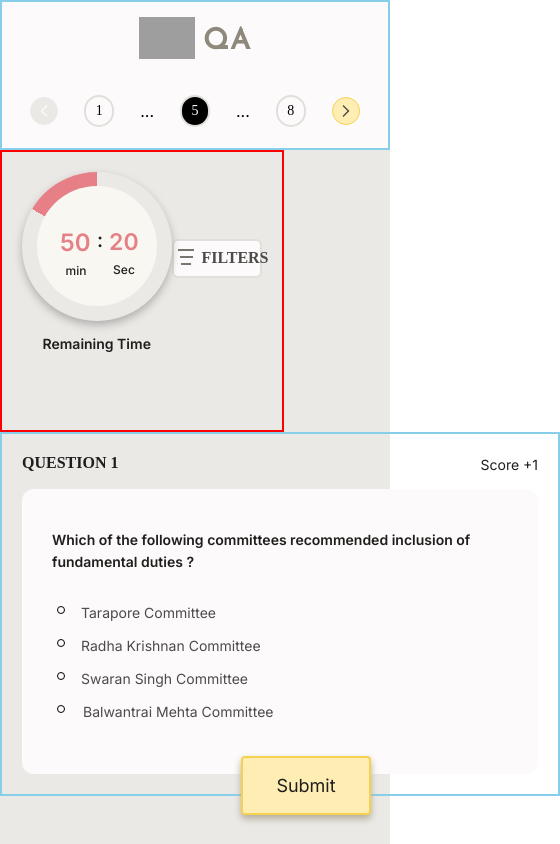
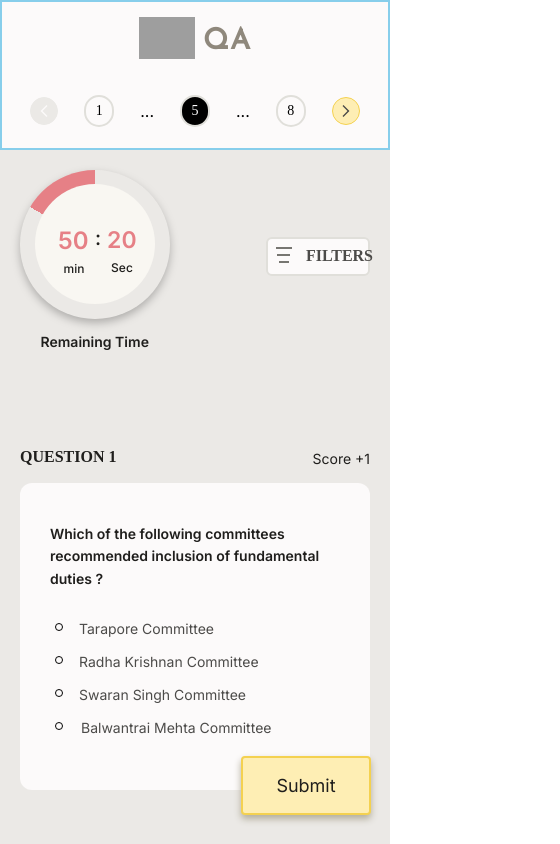
Before and after one commit to devika-2002/assessment_platform, a Next.js app: page /assessmentComponents in a window 390 px wide. Shown: the top 844 px of the page, 560 px wide, since content can reach past the window. Built offline with nearby package versions, Linux system fonts and the light colour scheme; grey boxes are pictures that could not be loaded; a web font is replaced by a local one.

Commit message:
lets start routing page working on mobile view  made changes on CSS

```diff
--- a/app/assessmentComponents/assessment.css
+++ b/app/assessmentComponents/assessment.css
@@ -94,13 +94,11 @@ body {
 }
 
 .Mcq-container {
-    border: 2px solid skyblue;
     margin-top: 66px;
     width: 560px;
 }
 
 .question-score {
-    width: 560px;
     height: 19px;
 }
 
@@ -129,7 +127,6 @@ body {
 }
 
 .mcq-que-div {
-    width: 560px;
     margin-top: 16px;
     padding: 40px;
     flex-direction: column;
@@ -324,7 +321,7 @@ body {
 
     .Mcq-container {
         margin-top: 0;
-
+        width: 100%;
     }
 
     .question-score {
--- a/app/assessmentComponents/filter.css
+++ b/app/assessmentComponents/filter.css
@@ -1,7 +1,4 @@
 .filter-container {
-    border: 1px solid black;
-    width: 284px;
-    height: 375px;
     flex-shrink: 0;
     border-radius: 12px;
     border: 1px dashed #d1c9a0;
@@ -170,7 +167,6 @@
     }
 
     .mobile-only {
-        border: 1px solid black;
         width: 104px;
         height: 39px;
         margin-top: 67px;
--- a/app/assessmentComponents/timer.css
+++ b/app/assessmentComponents/timer.css
@@ -1,5 +1,4 @@
 .timer-filter-container{
-    border: 2px solid red;
     width: 284px;
 }
 .timer-container {
@@ -120,6 +119,10 @@
 }
 
 @media (max-width: 576px) {
+    .timer-filter-container{
+        width: 100%;
+    }
+
     .timer-container {
         margin-left: 0;
         margin-right: 0;
```
